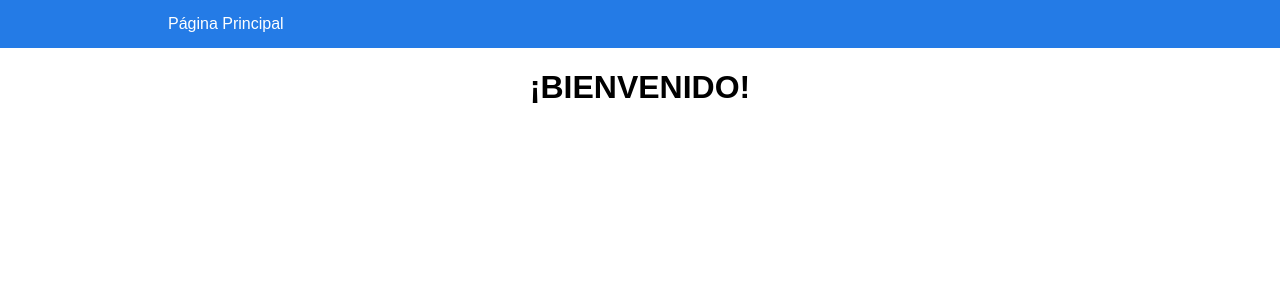
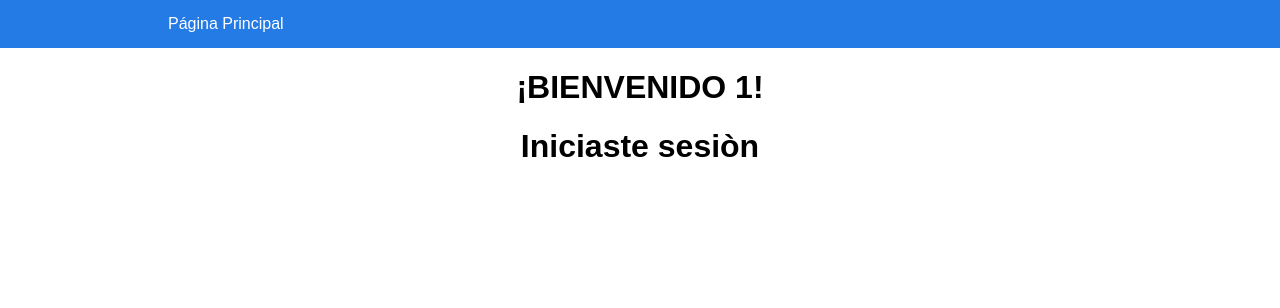
Before and after one commit to upames/sesion-, a PHP site: page /dentroDeSesion.php?passwordCifrado=1 in a window 1280 px wide. Shown: the top 308 px of the page. Run offline with PHP 8.4, Linux system fonts and the light colour scheme.

Commit message:
Se modifico sesion de codigo de barras

```diff
--- a/dentroDeSesion.php
+++ b/dentroDeSesion.php
@@ -1,3 +1,9 @@
+<?php
+
+$nombre=$_GET["passwordCifrado"];
+
+?>
+
 <!DOCTYPE html>
 <html lang="en" dir="ltr">
   <head>
@@ -19,6 +25,7 @@
      <div class="container">
        <div class="row">
 
-       <center><h1>¡BIENVENIDO!</h1></center>
+       <center><h1>¡BIENVENIDO <?php echo $nombre ?>!</h1></center>
+       <center><h1>Iniciaste sesiòn</h1></center>
   </body>
 </html>
--- a/sesionCodigoBarrasProcesa.php
+++ b/sesionCodigoBarrasProcesa.php
@@ -20,6 +20,8 @@ $contra = $passwordCifrado[0];
           echo "<script>";
           echo "window.location = 'dentroDeSesion.php';";
           echo "</script>";
+
+          header("Location: dentroDeSesion.php?passwordCifrado=$passwordCifrado[1]");
         }
 mysqli_close($conexion);
 
```
